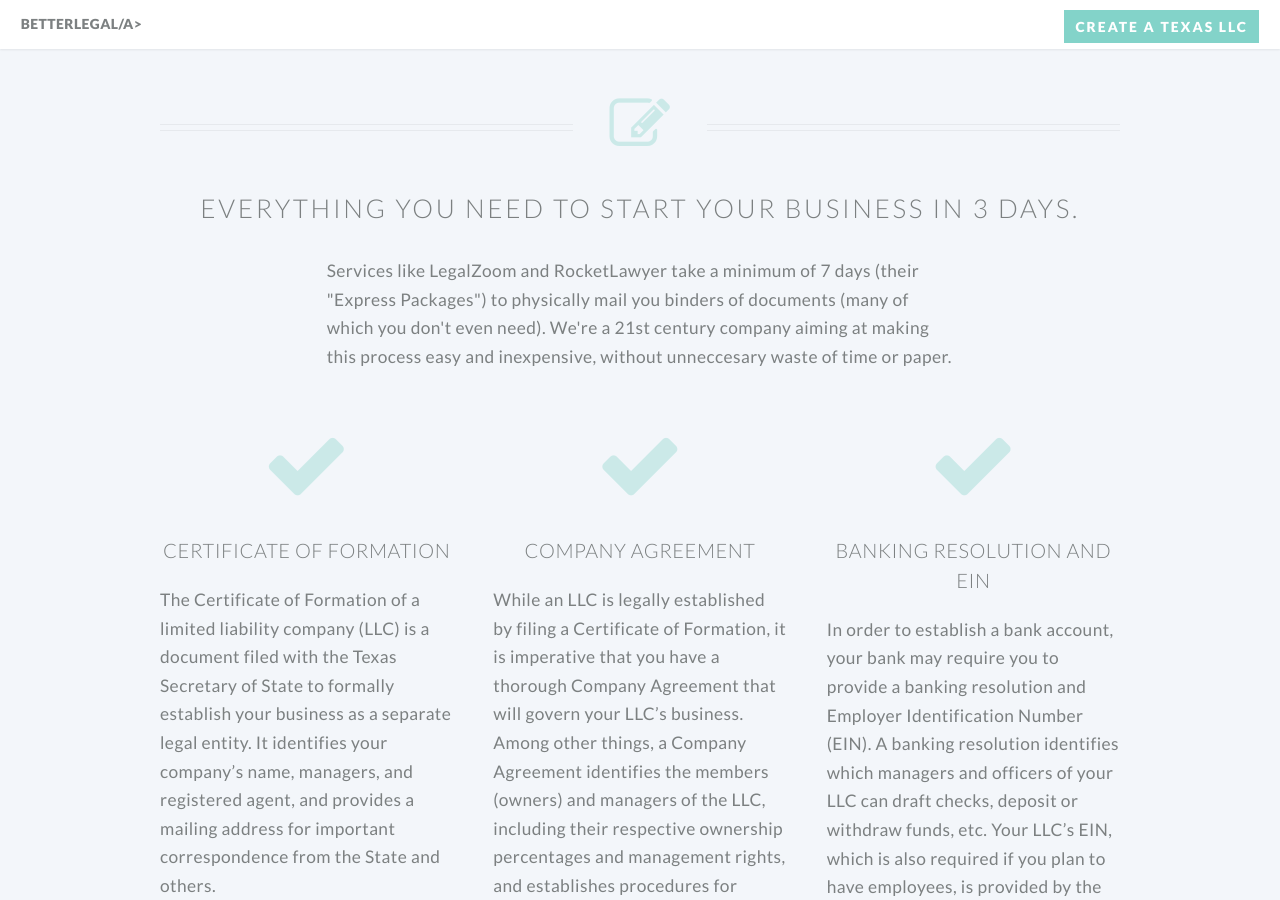
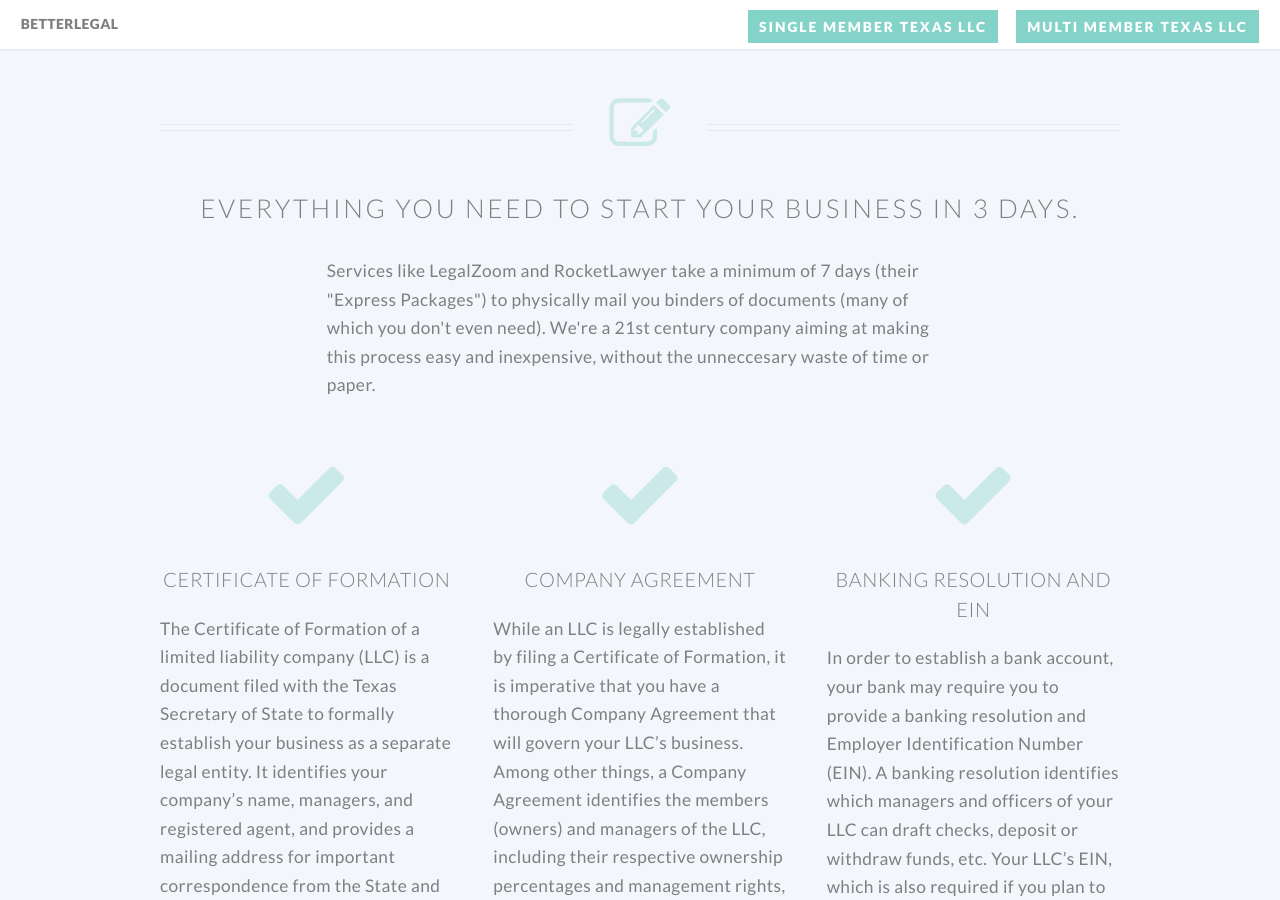
Before and after one commit to poseidonimaging/betterlegal-archive, a Jekyll site: the page built from index.html, in a window 1280 px wide and 900 px high, scrolled down 564 px. Built offline with Jekyll 4.4.1, drawn with Linux system fonts in a browser that asks for light colours.

Commit message:
Adding options

```diff
--- a/_includes/header.html
+++ b/_includes/header.html
@@ -1,5 +1,5 @@
 <header id="header">
-				<h1 id="logo"><a href="/">BetterLegal/a></h1>
+				<h1 id="logo"><a href="/">BetterLegal</a></h1>
 				<nav id="nav">
 					<ul>
 						<!--
@@ -25,7 +25,8 @@
 							</ul>
 						</li>
 					-->
-						<li><a href="#" class="button special">Create a Texas LLC</a></li>
+						<li><a href="#" class="button special">Single Member Texas LLC</a></li>
+						<li><a href="#" class="button special">Multi Member Texas LLC</a></li>
 					</ul>
 				</nav>
 			</header>
--- a/index.html
+++ b/index.html
@@ -13,7 +13,7 @@ keywords: "llc in texas,texas llc,how to form an llc in texas,starting an llc in
 					<br />
 					<div class="row">
 						<div class="-2u 8u" style="text-align:left">
-							<p class="editable">Services like LegalZoom and RocketLawyer take a minimum of 7 days (their "Express Packages") to physically mail you binders of documents (many of which you don't even need). We're a 21st century company aiming at making this process easy and inexpensive, without unneccesary waste of time or paper.</p>
+							<p class="editable">Services like LegalZoom and RocketLawyer take a minimum of 7 days (their "Express Packages") to physically mail you binders of documents (many of which you don't even need). We're a 21st century company aiming at making this process easy and inexpensive, without the unneccesary waste of time or paper.</p>
 						</div>
 					</div>
 				</header>
```
